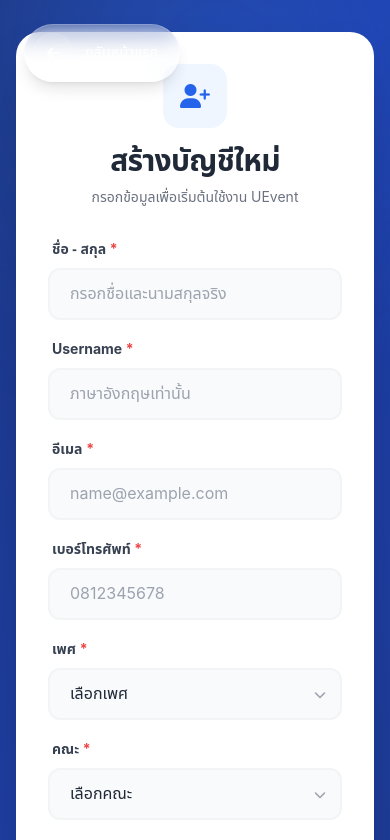
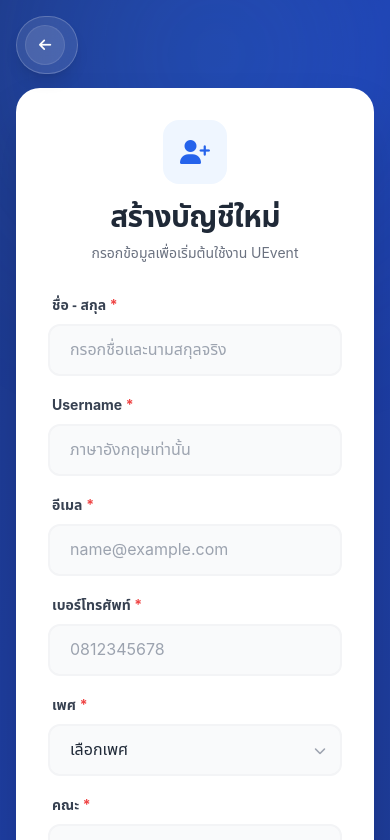
Before and after one commit to FloWgus23/UEvent, a Vue app in the folder frontend/: page /register in a window 390 px wide. Shown: the top 840 px of the page. Built offline with nearby package versions, Linux system fonts and the light colour scheme; no server answers.

Commit message:
fix: แก้ปุ่มกลับหน้าแรกทับการ์ดฟอร์มบนมือถือในหน้า Register

```diff
--- a/frontend/src/views/Register.vue
+++ b/frontend/src/views/Register.vue
@@ -8,15 +8,15 @@
 
     <button
       @click="$router.push('/')"
-      class="fixed top-6 left-6 z-50 flex items-center gap-3 px-2 py-2 pr-5 rounded-full bg-white/10 backdrop-blur-md border border-white/20 text-white hover:bg-white/20 transition-all duration-300 group shadow-lg hover:shadow-blue-500/20"
+      class="fixed top-4 left-4 md:top-6 md:left-6 z-50 flex items-center gap-3 px-2 py-2 pr-3 md:pr-5 rounded-full bg-white/10 backdrop-blur-md border border-white/20 text-white hover:bg-white/20 transition-all duration-300 group shadow-lg hover:shadow-blue-500/20"
     >
       <div class="w-10 h-10 rounded-full bg-white/10 flex items-center justify-center group-hover:bg-white/20 transition-all border border-white/10">
         <i class="fa-solid fa-arrow-left text-sm group-hover:-translate-x-1 transition-transform"></i>
       </div>
-      <span class="font-medium tracking-wide text-sm text-white/90 group-hover:text-white">กลับหน้าแรก</span>
+      <span class="hidden sm:inline font-medium tracking-wide text-sm text-white/90 group-hover:text-white">กลับหน้าแรก</span>
     </button>
 
-    <div class="w-full max-w-2xl relative z-10">
+    <div class="w-full max-w-2xl relative z-10 mt-14 sm:mt-0">
       <div class="bg-white rounded-3xl shadow-2xl p-8 md:p-12 animate-fade-in-up">
 
         <div class="text-center mb-8">
```
